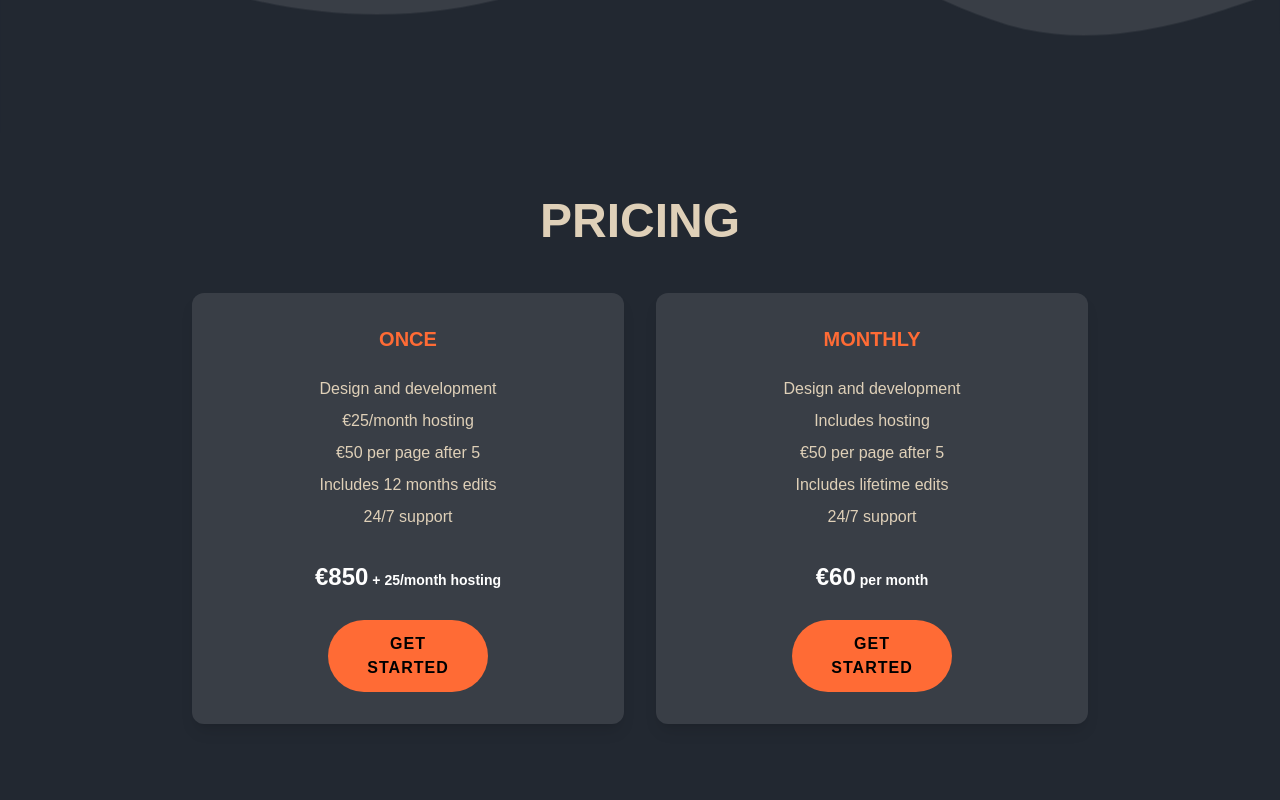
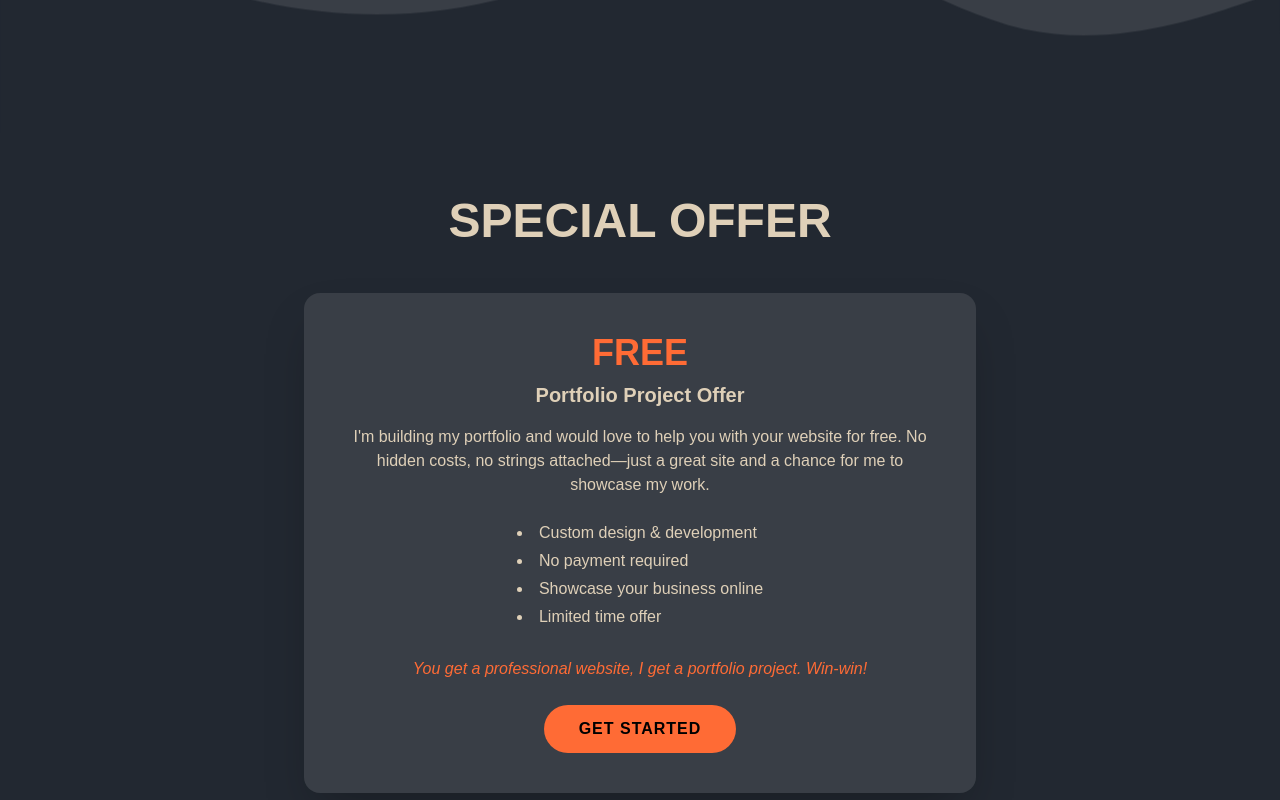
Before and after one commit to Toadie11/zytely, a Next.js app: page / in a window 1280 px wide. Shown: the part 2400-3200 px from the top of the page. Built offline with nearby package versions, Linux system fonts and the light colour scheme.

Commit message:
free pricing

```diff
--- /dev/null
+++ b/components/part5.js
@@ -0,0 +1,120 @@
+import React, { useRef, useEffect, useState } from "react";
+import { useRouter } from "next/router";
+
+export default function Part5() {
+  const router = useRouter();
+
+  const pricing = [
+    {
+      title: "FREE",
+      subtitle: "Portfolio Project Offer",
+      description:
+        "I'm building my portfolio and would love to help you with your website for free. No hidden costs, no strings attached—just a great site and a chance for me to showcase my work.",
+      highlights: [
+        "Custom design & development",
+        "No payment required",
+        "Showcase your business online",
+        "Limited time offer",
+      ],
+      button: "GET STARTED",
+      note: "You get a professional website, I get a portfolio project. Win-win!",
+    },
+  ];
+
+  const sectionRef = useRef(null);
+  const [visibleCards, setVisibleCards] = useState([false]);
+
+  useEffect(() => {
+    const handleScroll = () => {
+      if (!sectionRef.current) return;
+      const rect = sectionRef.current.getBoundingClientRect();
+      if (rect.top < window.innerHeight - 100) {
+        pricing.forEach((_, i) => {
+          setTimeout(() => {
+            setVisibleCards((prev) => {
+              const updated = [...prev];
+              updated[i] = true;
+              return updated;
+            });
+          }, i * 350);
+        });
+      }
+    };
+    window.addEventListener("scroll", handleScroll, { passive: true });
+    handleScroll();
+    return () => window.removeEventListener("scroll", handleScroll);
+    // eslint-disable-next-line
+  }, []);
+
+  return (
+    <section
+      ref={sectionRef}
+      className="flex flex-col items-center justify-center py-16 px-4 pb-28 md:pb-60"
+      style={{
+        background: "var(--color-1)",
+        color: "var(--color-4)",
+        fontFamily: "Montserrat, sans-serif",
+      }}
+    >
+      <h2
+        className="text-3xl md:text-5xl font-bold mb-12"
+        style={{ fontFamily: "Antonio, sans-serif", color: "var(--color-4)" }}
+      >
+        SPECIAL OFFER
+      </h2>
+      <div className="flex flex-col md:flex-row gap-8 w-full max-w-2xl justify-center">
+        {pricing.map((plan, idx) => (
+          <div
+            key={idx}
+            className={`
+              bg-[var(--color-2)] rounded-2xl shadow-2xl flex flex-col items-center p-10 w-full
+              transition-all duration-700
+              ${
+                visibleCards[idx]
+                  ? "opacity-100 translate-x-0"
+                  : "opacity-0 -translate-x-[120vw]"
+              }
+            `}
+            style={{ transitionDelay: `${idx * 350}ms` }}
+          >
+            <h3
+              className="text-2xl md:text-4xl font-bold mb-2 text-center"
+              style={{
+                fontFamily: "Antonio, sans-serif",
+                color: "var(--color-5)",
+              }}
+            >
+              {plan.title}
+            </h3>
+            <div className="text-lg md:text-xl font-semibold mb-4 text-center">
+              {plan.subtitle}
+            </div>
+            <p className="mb-6 text-base text-center">{plan.description}</p>
+            <ul className="mb-6 text-base text-left list-disc list-inside">
+              {plan.highlights.map((feature, i) => (
+                <li key={i} className="mb-1">
+                  {feature}
+                </li>
+              ))}
+            </ul>
+            <div className="mb-6 italic text-center text-[var(--color-5)]">
+              {plan.note}
+            </div>
+            <button
+              className="px-8 py-3 rounded-full font-bold transition w-full md:w-48 hover:opacity-80"
+              style={{
+                background: "var(--color-5)",
+                color: "black",
+                fontFamily: "Antonio, sans-serif",
+                letterSpacing: "1px",
+              }}
+              onClick={() => router.push("/contact")}
+            >
+              {plan.button}
+            </button>
+          </div>
+        ))}
+      </div>
+    </section>
+  );
+}
--- a/pages/index.js
+++ b/pages/index.js
@@ -4,6 +4,7 @@ import Part1 from "@/components/part1";
 import Part2 from "@/components/part2";
 import Part3 from "@/components/part3";
 import Part4 from "@/components/part4";
+import Part5 from "@/components/part5";
 
 const inter = Inter({ subsets: ["latin"] });
 
@@ -13,7 +14,7 @@ export default function Home() {
       <Part1></Part1>
       <Part2></Part2>
       <Part3></Part3>
-      <Part4></Part4>
+      <Part5></Part5>
     </div>
   );
 }
```
